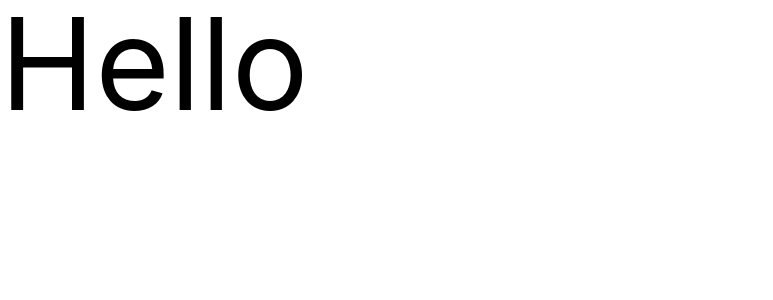
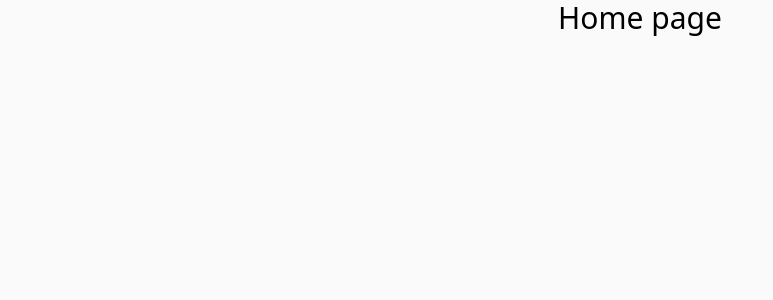
Before and after one commit to AbbasSarwar/F2F-App, a React (Create React App) app: page / in a window 1280 px wide. Shown: the top 300 px of the page, without its empty margins (0-773 px from the left). Built offline with nearby package versions, Linux system fonts and the light colour scheme.

Commit message:
Layout for authorization & some pages for test

```diff
--- a/package.json
+++ b/package.json
@@ -8,6 +8,7 @@
     "@testing-library/user-event": "^13.5.0",
     "react": "^18.2.0",
     "react-dom": "^18.2.0",
+    "react-router-dom": "^6.16.0",
     "react-scripts": "5.0.1",
     "web-vitals": "^2.1.4"
   },
--- a/public/index.html
+++ b/public/index.html
@@ -25,7 +25,7 @@
       work correctly both with client-side routing and a non-root public URL.
       Learn how to configure a non-root public URL by running `npm run build`.
     -->
-    <title>React App</title>
+    <title>F2F APP</title>
   </head>
   <body>
     <noscript>You need to enable JavaScript to run this app.</noscript>
--- a/src/App.js
+++ b/src/App.js
@@ -1,8 +1,13 @@
+import { Route, Routes } from "react-router-dom";
+import Home from "./components/Home";
+import Auth from "./components/Auth";
+
 function App() {
   return (
-    <section>
-      <h1 className="text-9xl">Hello</h1>
-    </section>
+      <Routes>
+        <Route path="/" element={<Home />} />
+        <Route path="/Auth" element={<Auth />} />
+      </Routes>
   );
 }
 
--- /dev/null
+++ b/src/components/Auth.js
@@ -0,0 +1,10 @@
+const Auth = () => {
+    return (
+        <section className="p-5 h-screen">
+            <div className="authwrapper">
+                <h1 className="text-center">Authorization</h1>
+            </div>
+        </section>
+    )
+}
+export default Auth;
--- /dev/null
+++ b/src/components/Home.js
@@ -0,0 +1,8 @@
+const Home = () => {
+  return (
+    <section>
+      <h1 className="text-3xl text-center">Home page</h1>
+    </section>
+  );
+};
+export default Home;
--- a/src/index.css
+++ b/src/index.css
@@ -1,13 +1,20 @@
-body {
+* {
+  padding: 0;
   margin: 0;
-  font-family: -apple-system, BlinkMacSystemFont, 'Segoe UI', 'Roboto', 'Oxygen',
-    'Ubuntu', 'Cantarell', 'Fira Sans', 'Droid Sans', 'Helvetica Neue',
-    sans-serif;
-  -webkit-font-smoothing: antialiased;
-  -moz-osx-font-smoothing: grayscale;
+  box-sizing: border-box;
 }
 
-code {
-  font-family: source-code-pro, Menlo, Monaco, Consolas, 'Courier New',
-    monospace;
+body {
+  height: 100vh;
+  background-color: #fafafa;
+  width: 100%;
 }
+
+.authwrapper {
+  background-color: rgba(0, 0, 0, 0.03);
+  box-shadow: rgba(17, 17, 26, 0.05) 0px 1px 0px, rgba(17, 17, 26, 0.1) 0px 0px 8px;
+  height: 100%;
+  padding: 5px;
+  border-radius: 10px;
+  /* color: #fff; */
+}
--- a/src/index.js
+++ b/src/index.js
@@ -1,12 +1,15 @@
 import React from 'react';
 import ReactDOM from 'react-dom/client';
+import { BrowserRouter } from 'react-router-dom';
 import './index.css';
 import App from './App';
 import reportWebVitals from './reportWebVitals';
 
 const root = ReactDOM.createRoot(document.getElementById('root'));
 root.render(
+  <BrowserRouter>
   <App />
+  </BrowserRouter>
 );
 
 // If you want to start measuring performance in your app, pass a function
```
Also changed, not shown: 1 other file (tests, documents, lock files or other folders).
